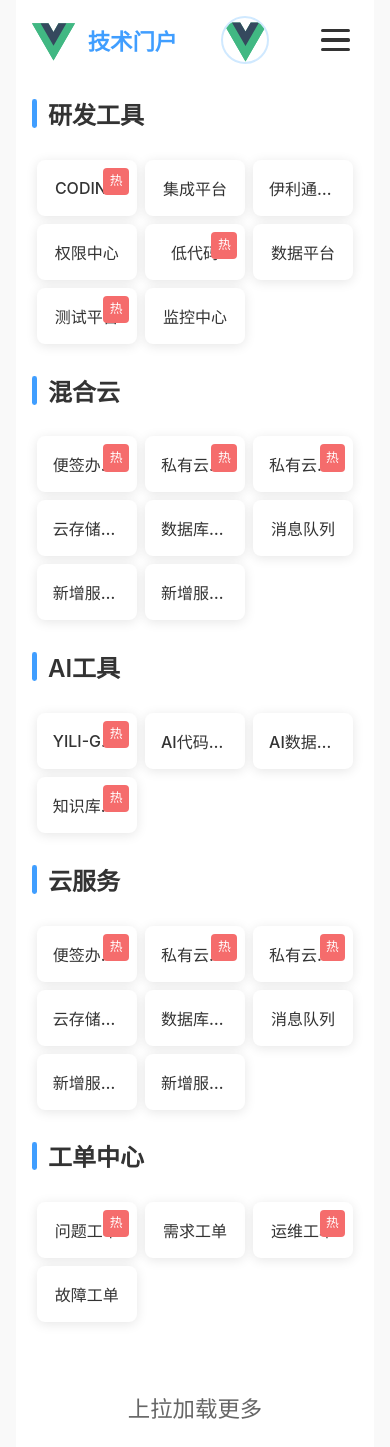
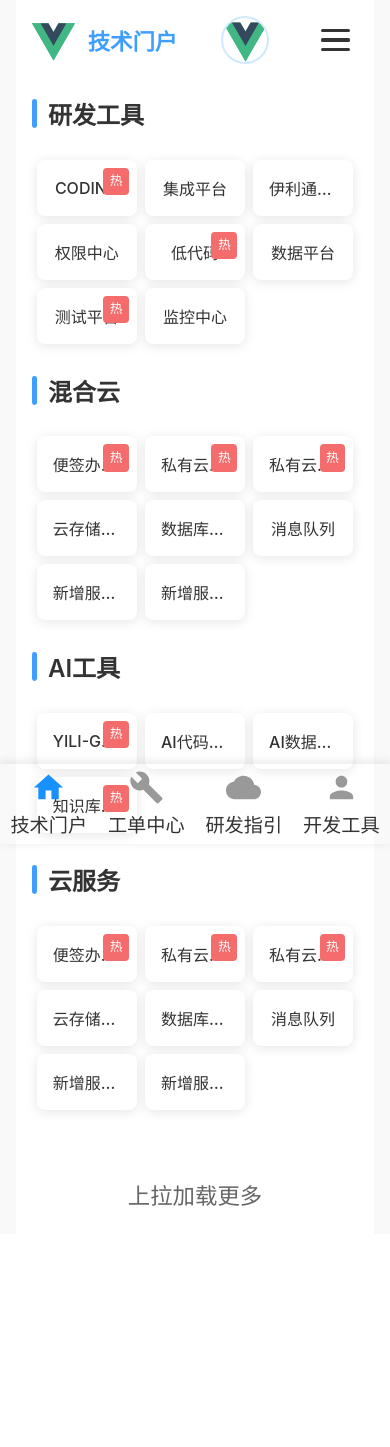
Before and after one commit to hesangang/pch5, a Vue app: page / in a window 390 px wide. After the commit the page ends 1234 px from the top, so only its background shows below. Built offline with nearby package versions, Linux system fonts and the light colour scheme.

Commit message:
添加底栏

```diff
--- a/src/views/TechPortal.vue
+++ b/src/views/TechPortal.vue
@@ -117,28 +117,28 @@
           </div>
         </section>
 
-        <!-- 工单中心区域 -->
-        <section class="card-section">
-          <div class="category-header">
-            <h3 class="category-title">工单中心</h3>
-          </div>
-          <div class="card-grid">
-            <div v-for="(item, index) in filteredWorkOrders"
-                :key="index"
-                class="card"
-                @click="openCard(item)"
-                @touchstart="handleTouchStart"
-                @touchend="handleTouchEnd">
-              <div class="card-content">
-                <span class="card-name">{{ item.name }}</span>
-              </div>
-              <span v-if="item.hot" class="hot-tag">热</span>
-            </div>
-          </div>
-        </section>
-
       </div>
     </pull-refresh>
+
+    <!-- 移动端底部导航 -->
+    <div class="mobile-tabbar" v-if="isMobile">
+      <div class="tab-item" @click="navigateTo('技术门户')">
+        <div class="tab-icon home-icon"></div>
+        <span>技术门户</span>
+      </div>
+      <div class="tab-item" @click="navigateTo('工单中心')">
+        <div class="tab-icon tools-icon"></div>
+        <span>工单中心</span>
+      </div>
+      <div class="tab-item" @click="navigateTo('研发指引')">
+        <div class="tab-icon cloud-icon"></div>
+        <span>研发指引</span>
+      </div>
+      <div class="tab-item" @click="navigateTo('开发工具')">
+        <div class="tab-icon user-icon"></div>
+        <span>开发工具</span>
+      </div>
+    </div>
 
     <!-- 登录弹窗 -->
     <div class="login-modal" v-if="showLoginModal">
@@ -380,6 +380,12 @@ const handleLoadMore = () => {
     ]
     cloudServices.value.push(...newItems)
   }
+}
+
+// 导航到指定页面
+const navigateTo = (page) => {
+  console.log(`导航到: ${page}`);
+  // 这里可以添加导航逻辑，比如使用 Vue Router
 }
 </script>
 
@@ -845,10 +851,16 @@ const handleLoadMore = () => {
   flex: 1;
   height: 100%;
   color: var(--text-light);
-  font-size: 1.1rem;
+  font-size: 1.2rem;
+  font-weight: 500;
+  transition: color 0.3s ease;
 }
 
 .tab-item.active {
+  color: var(--primary-color);
+}
+
+.tab-item:hover {
   color: var(--primary-color);
 }
 
```
Also changed, not shown: src/utils/icons.js (added, +84 -0 lines).
